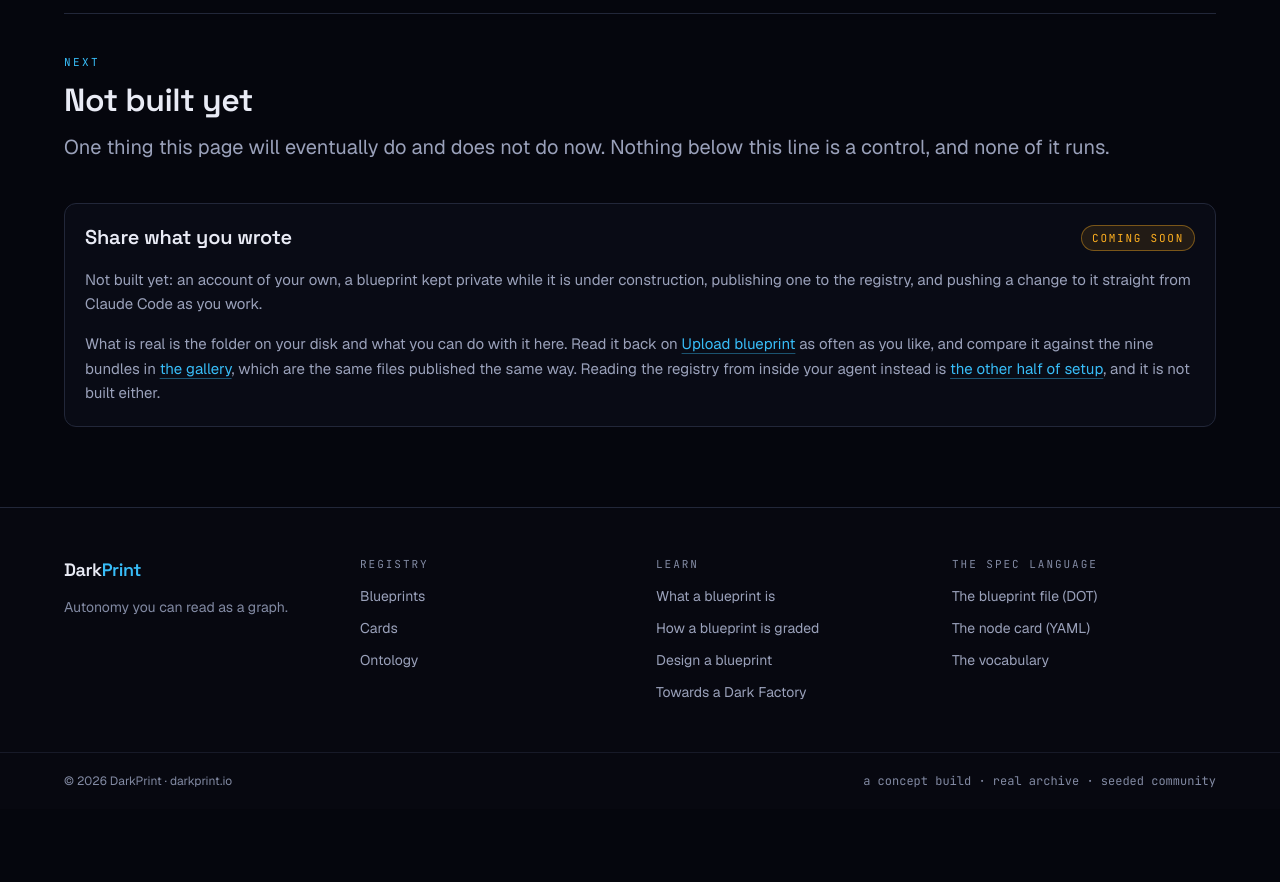
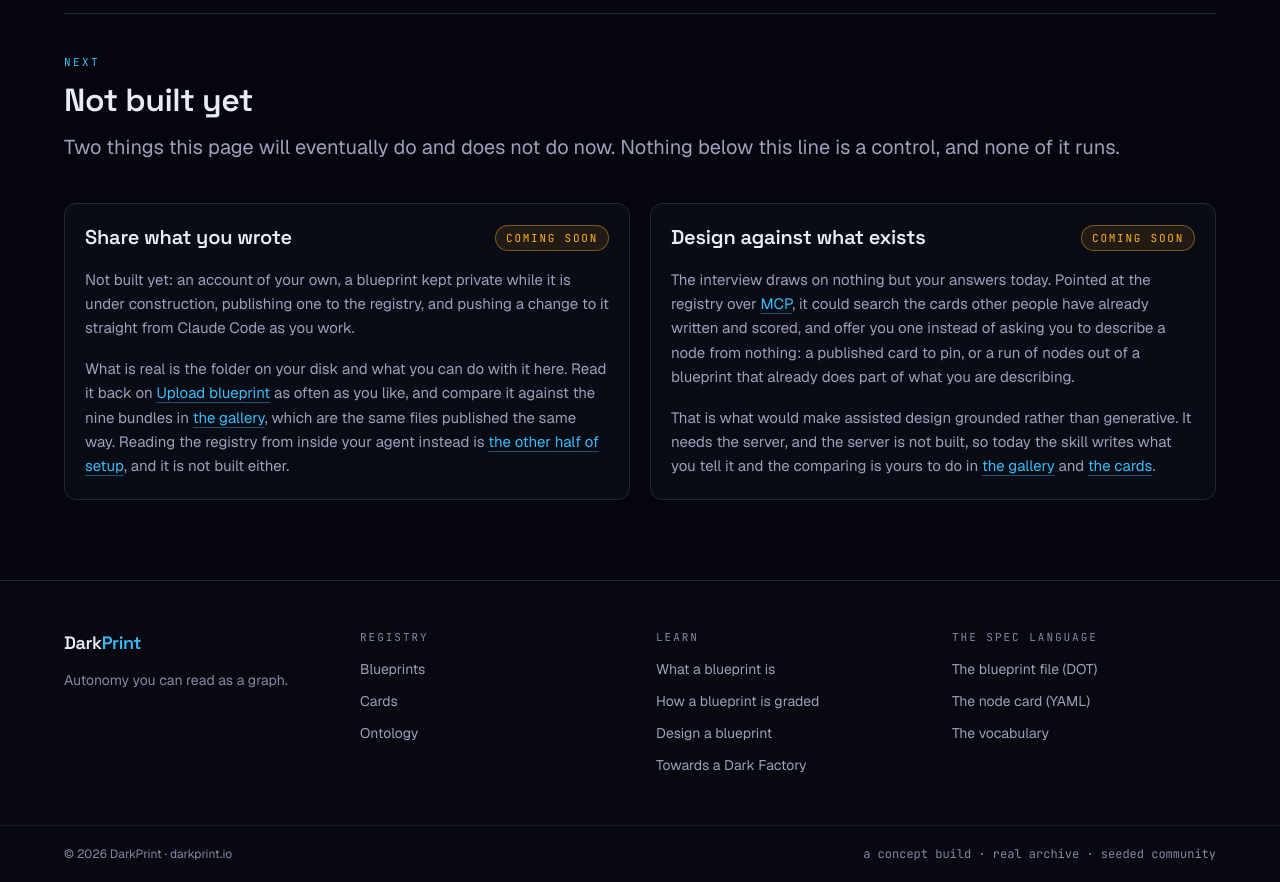
Before and after one commit to darkprint/darkprint, a Next.js app: page /skill in a window 1280 px wide. Shown: the part 1460-2342 px from the top of the page. Before the commit the page ends 2269 px from the top, so only its background shows below. Built offline with nearby package versions, Linux system fonts and the light colour scheme.

Commit message:
Capture pre-Codex product state

```diff
--- a/app/skill/page.tsx
+++ b/app/skill/page.tsx
@@ -69,10 +69,13 @@ export default function SkillPage() {
           as="h2"
           eyebrow="Next"
           title="Not built yet"
-          lead="One thing this page will eventually do and does not do now. Nothing below this line is a control, and none of it runs."
+          lead="Two things this page will eventually do and does not do now. Nothing below this line is a control, and none of it runs."
         />
 
-        <article className="panel mt-10 flex min-w-0 flex-col gap-4 p-5">
+        {/* Two panels, since 2026-08-08. The section's lead says "one thing"; it says two
+            now, and the second is the one the author asked for. */}
+        <div className="mt-10 grid gap-5 lg:grid-cols-2">
+        <article className="panel flex min-w-0 flex-col gap-4 p-5">
           <div className="flex flex-wrap items-center justify-between gap-2">
             <PanelHeading as="h3">Share what you wrote</PanelHeading>
             <ComingSoonBadge />
@@ -117,6 +120,74 @@ export default function SkillPage() {
             , and it is not built either.
           </p>
         </article>
+
+        {/* ---------- the second unbuilt half: the skill reading the registry ----------
+            The author, 2026-08-08: the skill should also be able to "use the mcp to look
+            for node cards already prepared by others from which draw inspiration for
+            drawing their own blueprint … in this way the assisted design is grounded to
+            already defined cards or even subgraphs of blueprints that can be used."
+
+            It belongs on this page and under this rule, and both halves of that matter.
+
+            On this page, because it changes what the INTERVIEW is. The skill asks a reader
+            what the work is and writes a graph from the answers; with the registry behind
+            it, the same question can be answered against cards somebody has already written
+            and scored, so a reader picks a published node rather than describing one from
+            nothing. That is a different tool, not a faster one, and the page that installs
+            the tool is where the difference is worth stating.
+
+            Under this rule, because none of it exists. `/mcp` is a design and this is a use
+            of it, so it is one unbuilt thing depending on another. `ComingSoonBadge` says
+            so in the site's own amber, which `app/globals.css` reserves for exactly this
+            claim, and the sentence says it again in words rather than leaving the badge to
+            carry it alone — the same rule the panel beside it follows.
+
+            No number, no date, and no list of what would be reachable. `components/site/
+            honesty.test.ts` holds this page to describing what is not built without
+            promising when; a paragraph enumerating a catalogue nobody can query yet would
+            be a specification wearing a badge. */}
+        <article className="panel flex min-w-0 flex-col gap-4 p-5">
+          <div className="flex flex-wrap items-center justify-between gap-2">
+            <PanelHeading as="h3">Design against what exists</PanelHeading>
+            <ComingSoonBadge />
+          </div>
+
+          <p className="text-[15px] leading-relaxed text-muted">
+            The interview draws on nothing but your answers today. Pointed at the registry
+            over{" "}
+            <Link
+              href={MCP_ROUTE}
+              className="text-cyan underline decoration-cyan/40 underline-offset-4 transition-colors hover:decoration-cyan"
+            >
+              MCP
+            </Link>
+            , it could search the cards other people have already written and scored, and
+            offer you one instead of asking you to describe a node from nothing: a published
+            card to pin, or a run of nodes out of a blueprint that already does part of what
+            you are describing.
+          </p>
+
+          <p className="text-[15px] leading-relaxed text-muted">
+            That is what would make assisted design grounded rather than generative. It
+            needs the server, and the server is not built, so today the skill writes what
+            you tell it and the comparing is yours to do in{" "}
+            <Link
+              href="/blueprints"
+              className="text-cyan underline decoration-cyan/40 underline-offset-4 transition-colors hover:decoration-cyan"
+            >
+              the gallery
+            </Link>{" "}
+            and{" "}
+            <Link
+              href="/nodes"
+              className="text-cyan underline decoration-cyan/40 underline-offset-4 transition-colors hover:decoration-cyan"
+            >
+              the cards
+            </Link>
+            .
+          </p>
+        </article>
+        </div>
       </section>
     </div>
   );
```
Also changed, not shown: 2 other files (tests, documents, lock files or other folders).
